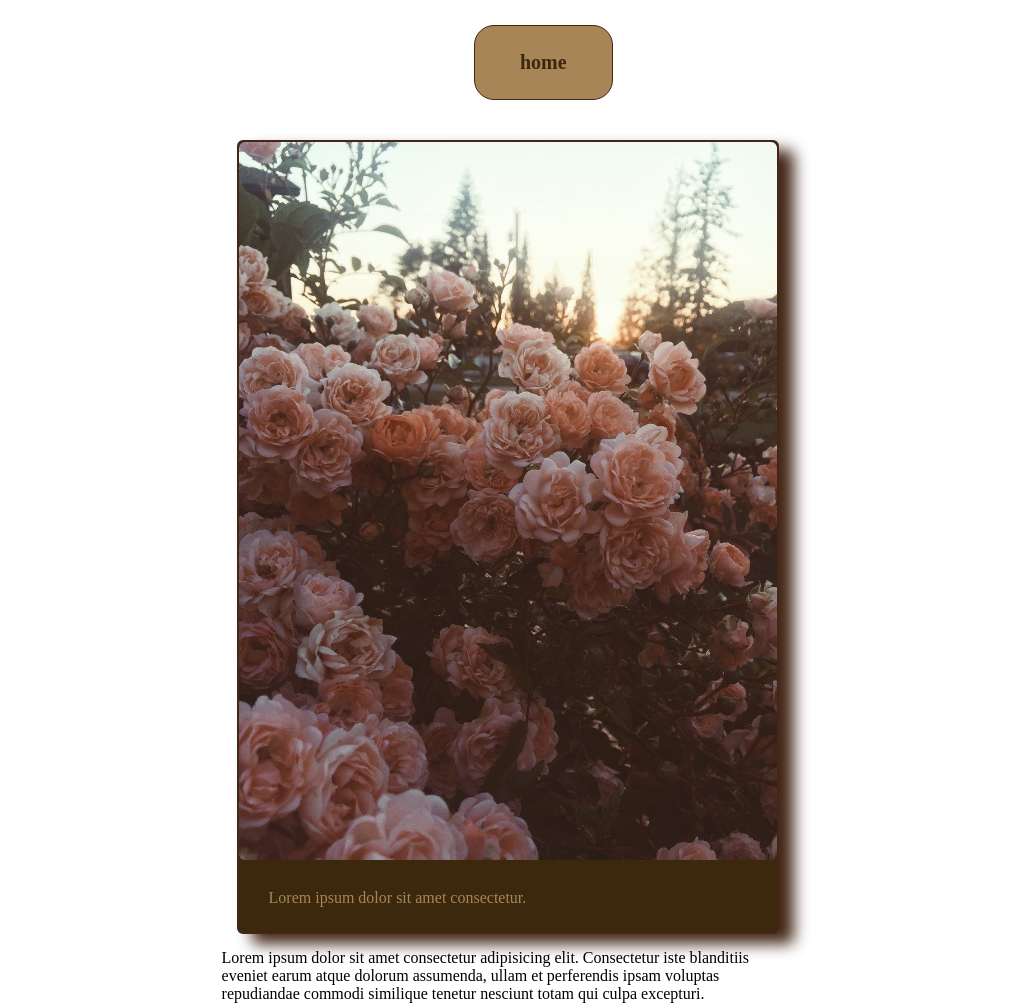
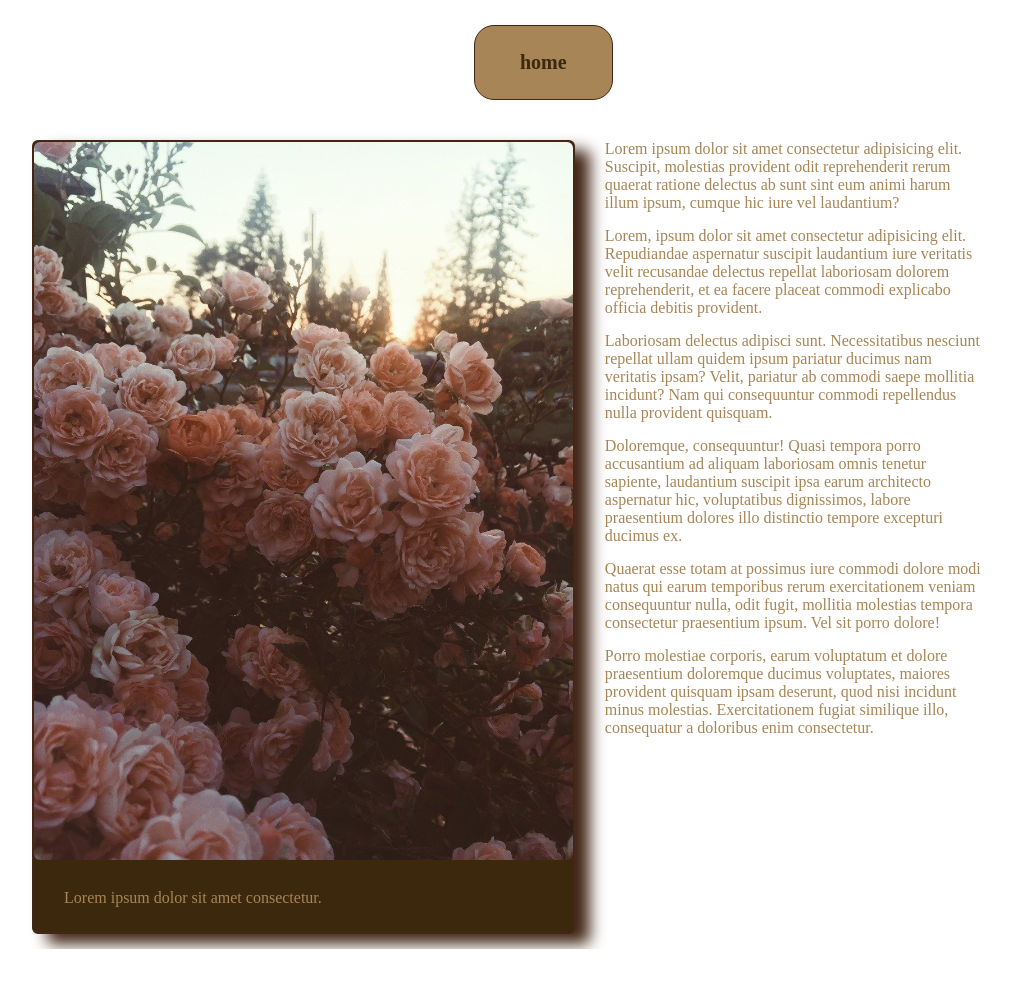
Before and after one commit to ajarrra/1.12.22, a plain HTML site: page chapter-3.html in a window 1280 px wide. Shown: the whole page, without its empty margins (132-1144 px from the left). After the commit the page ends 949 px from the top, so only its background shows below. Drawn offline with Linux system fonts and the light colour scheme.

Commit message:
add cool p

```diff
--- a/chapter-3.html
+++ b/chapter-3.html
@@ -22,13 +22,28 @@
                     </div>
                 </div>
 
-                <div class="nav">
-                    <div class="col-5">
-                    <div class="p">Lorem ipsum dolor sit amet consectetur adipisicing elit. Consectetur iste blanditiis
-                        eveniet earum atque dolorum assumenda, ullam et perferendis ipsam voluptas repudiandae commodi
-                        similique tenetur nesciunt totam qui culpa excepturi.</div>
-                    </div>
-                </div>
+
+            </div>
+
+            <div class="col-5">
+                <p>Lorem ipsum dolor sit amet consectetur adipisicing elit. Suscipit, molestias provident odit
+                    reprehenderit rerum quaerat ratione delectus ab sunt sint eum animi harum illum ipsum, cumque hic
+                    iure vel laudantium?</p>
+                <p>Lorem, ipsum dolor sit amet consectetur adipisicing elit. Repudiandae aspernatur suscipit laudantium
+                    iure veritatis velit recusandae delectus repellat laboriosam dolorem reprehenderit, et ea facere
+                    placeat commodi explicabo officia debitis provident.</p>
+                <p>Laboriosam delectus adipisci sunt. Necessitatibus nesciunt repellat ullam quidem ipsum pariatur
+                    ducimus nam veritatis ipsam? Velit, pariatur ab commodi saepe mollitia incidunt? Nam qui
+                    consequuntur commodi repellendus nulla provident quisquam.</p>
+                <p>Doloremque, consequuntur! Quasi tempora porro accusantium ad aliquam laboriosam omnis tenetur
+                    sapiente, laudantium suscipit ipsa earum architecto aspernatur hic, voluptatibus dignissimos, labore
+                    praesentium dolores illo distinctio tempore excepturi ducimus ex.</p>
+                <p>Quaerat esse totam at possimus iure commodi dolore modi natus qui earum temporibus rerum
+                    exercitationem veniam consequuntur nulla, odit fugit, mollitia molestias tempora consectetur
+                    praesentium ipsum. Vel sit porro dolore!</p>
+                <p>Porro molestiae corporis, earum voluptatum et dolore praesentium doloremque ducimus voluptates,
+                    maiores provident quisquam ipsam deserunt, quod nisi incidunt minus molestias. Exercitationem fugiat
+                    similique illo, consequatur a doloribus enim consectetur.</p>
             </div>
         </div>
     </div>
```
